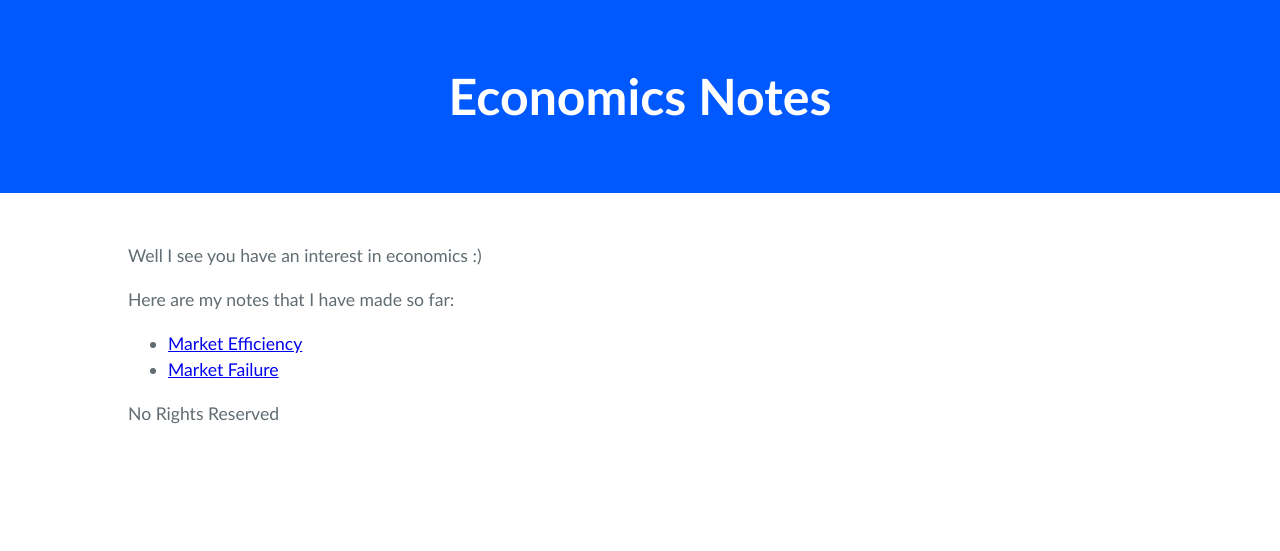
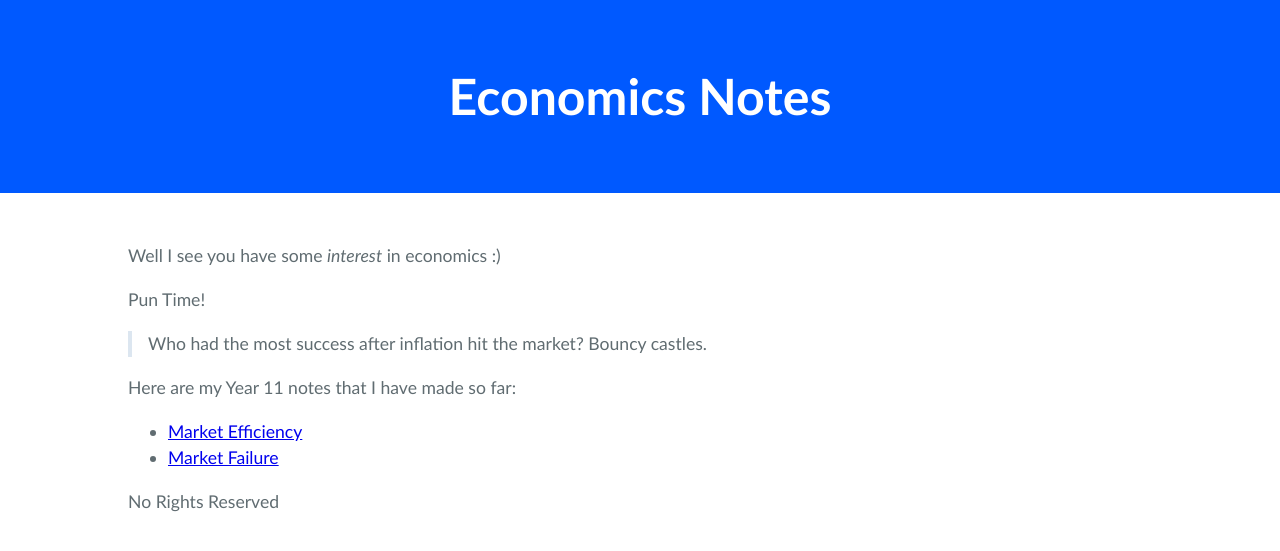
Before and after one commit to Pi-thagoras/the-chicken-pen, a Jekyll site: the page built from EconomicsNotes.md, in a window 1280 px wide. Shown: the top 551 px of the page. Built offline with Jekyll 4.4.1, drawn with Linux system fonts in a browser that asks for light colours.

Commit message:
vault backup: 2023-04-05 18:22:29

```diff
--- a/EconomicsNotes.md
+++ b/EconomicsNotes.md
@@ -2,8 +2,11 @@
 title: "Economics Notes"
 ---
 
-Well I see you have an interest in economics :)
+Well I see you have some *interest* in economics :)
 
-Here are my notes that I have made so far:
+Pun Time!
+>Who had the most success after inflation hit the market? Bouncy castles.
+
+Here are my Year 11 notes that I have made so far:
 - [Market Efficiency](MarketEfficiency.md)
 - [Market Failure](MarketFailure.md)
```
Also changed, not shown: MarketEfficiency.md (+4 -1 lines), MarketFailure.md (+4 -1 lines), .obsidian/workspace.json, README.md.
